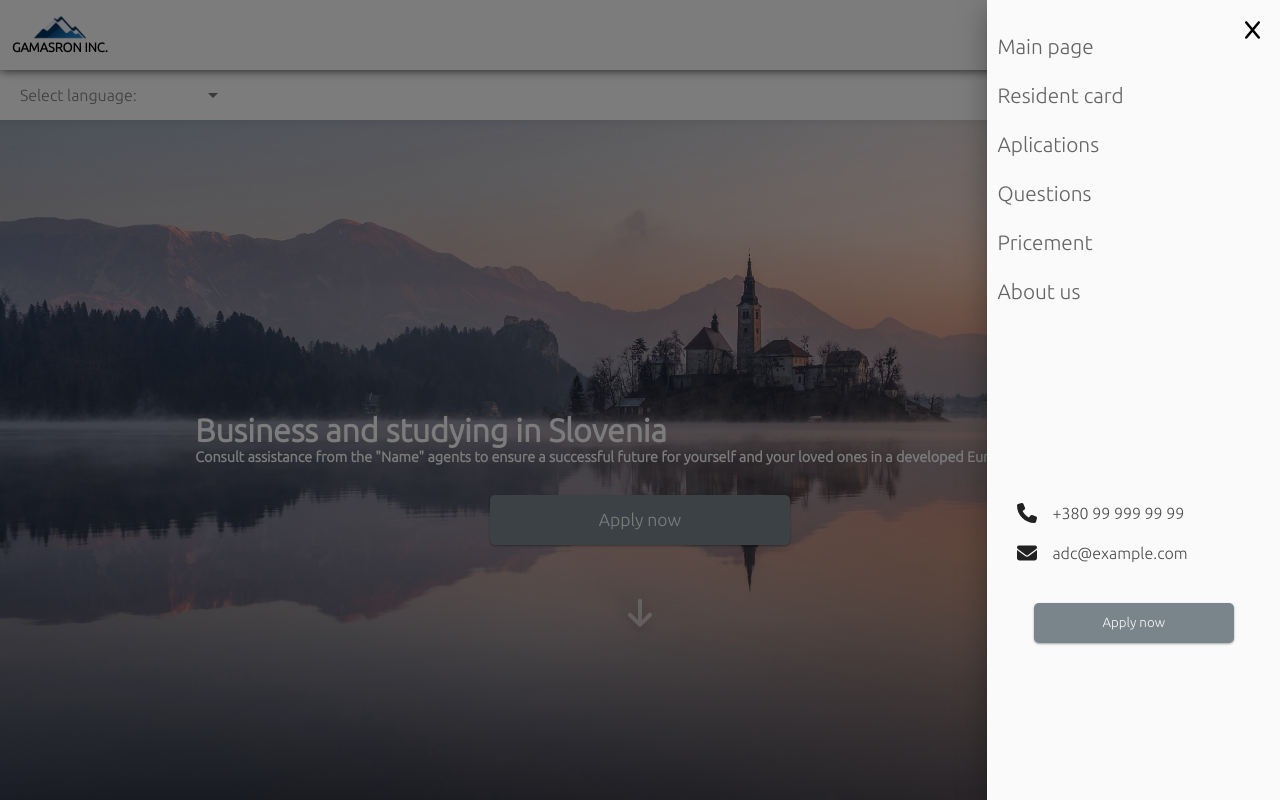
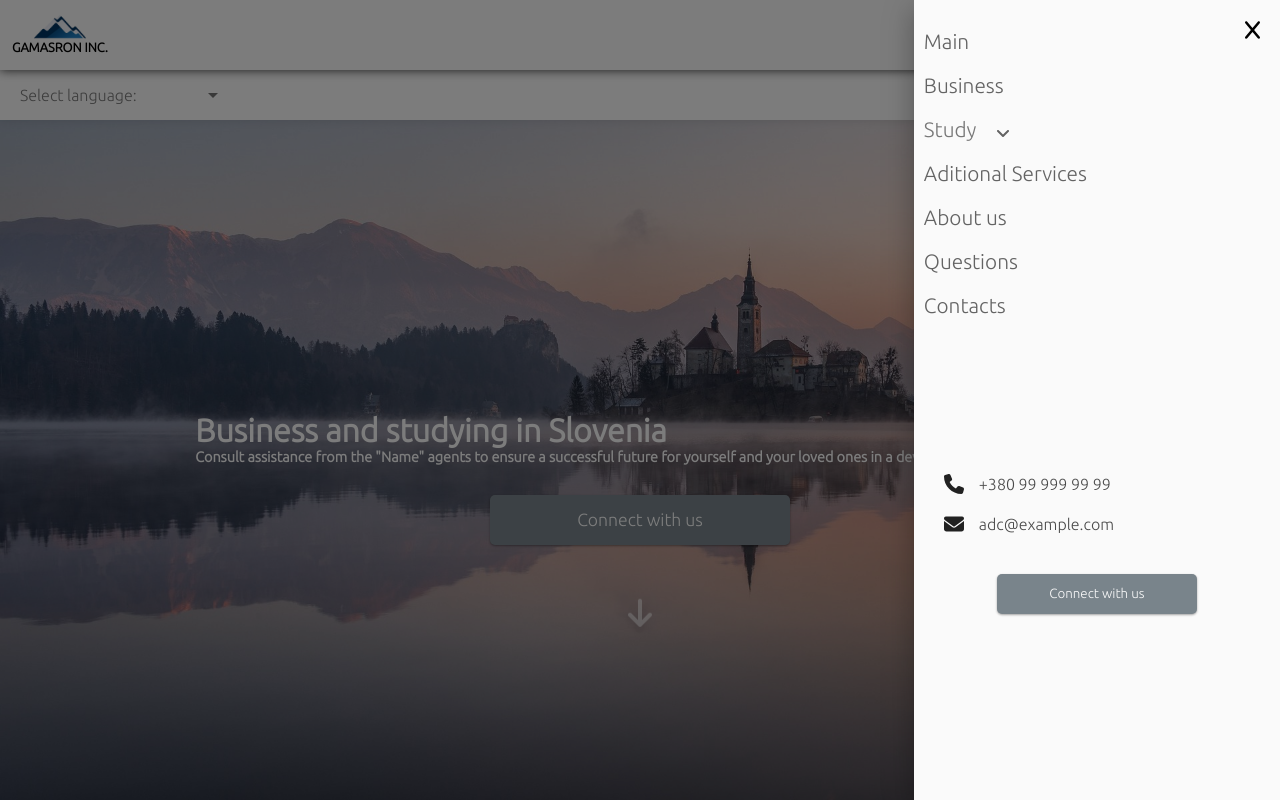
Before and after one commit to LensedStar/visacommers, a React (Create React App) app: page / in a window 1280 px wide. Both pictures are taken after a click on the button 1241 px from the left and 35 px from the top of the page. Shown: the top 800 px of the page. Built offline with nearby package versions, Linux system fonts and the light colour scheme.

Commit message:
UPDATE nav

```diff
--- a/src/App.js
+++ b/src/App.js
@@ -19,11 +19,13 @@ export default function App() {
             <ScrollToTop />
             <Routes>
                 <Route path="/" element={<Main/>} />
-                <Route path="/visa" element={<About />} />
-                <Route path="/aplication" element={<FormPage/>} />
-                <Route path="/questions" element={<FAQ />} />
-                <Route path="/pricement" element={<About />} />
-                <Route path="/about" element={<About />} />
+                <Route path="/study" element={<About />} />
+                <Route path="/hight" element={<FormPage/>} />
+                <Route path="/middle" element={<FAQ />} />
+                <Route path="/aditional" element={<About />} />
+                <Route path="/abbout" element={<About />} />
+                <Route path="/contacts" element={<About />} />
+                <Route path="/faq" element={<FAQ />} />
             </Routes>
             <Footer />
         </div>
--- a/src/Components/Header/Header.jsx
+++ b/src/Components/Header/Header.jsx
@@ -6,9 +6,9 @@ import "./HeaderStyle.scss";
 
 import {FontAwesomeIcon} from "@fortawesome/react-fontawesome";
 
-import { faBars,faX,faPhone,faEnvelope } from '@fortawesome/free-solid-svg-icons';
+import {faBars, faX, faPhone, faEnvelope, faAngleDown} from '@fortawesome/free-solid-svg-icons';
 
-import { Drawer } from '@mui/material';
+import {Drawer} from '@mui/material';
 
 import {useTranslation} from "react-i18next";
 
@@ -17,6 +17,8 @@ import SelectLocale from "./SelectLocale";
 import Button from "../Button/Button";
 
 import Logo from "./images/HeaderLogo.png";
+
+import {motion} from "framer-motion";
 
 
 export default function Header() {
@@ -32,6 +34,9 @@ export default function Header() {
         if(window.matchMedia('(prefers-color-scheme: dark)').matches)
             setTheme('dark')
     },[])*/
+
+    const [showLinks, setShowLinks] = useState(false);
+
     return(
         <header>
         <nav className="nav">
@@ -57,12 +62,51 @@ export default function Header() {
                 <div className="Navigation">
                     <article className="linksContainer">
                     <span className="navLinks">
-                        <Link to="/"  ><p onClick={()=>handleDropDown()} className="navLink">{t("navigation.main")}</p></Link>
-                        <Link to="/visa" ><p onClick={()=>handleDropDown()} className="navLink">{t("navigation.resident-card")}</p></Link>
-                        <Link to="/aplication" ><p onClick={()=>handleDropDown()} className="navLink">{t("navigation.aplications")}</p></Link>
+                        <Link to="/" ><p onClick={()=>handleDropDown()} className="navLink">{t("navigation.main")}</p></Link>
+                        <Link to="/business" ><p onClick={()=>handleDropDown()} className="navLink">{t("navigation.business")}</p></Link>
+                        <span className="navDropdown" onClick={()=>setShowLinks(!showLinks)}>
+                            <span className="navDropdownButton">
+                                <p role="button" className="navLink " >{t("navigation.study")}</p>
+                                  <motion.span
+                                      className="navDropdownButtonArrow"
+                                      variants={{
+                                          rotate:{rotate: 180},
+                                          stop:{rotate: 0}
+                                      }}
+
+                                      type="button"
+                                      whileTap={{scale: 1.8}}
+                                      animate={showLinks ? "rotate" : "stop"}
+                                      transition={{
+                                          type:"tween",
+                                          duration: .5,
+                                      }}
+                                  >
+                    <FontAwesomeIcon icon={faAngleDown}  style={{color: "#000000"}} />
+                </motion.span>
+                            </span>
+                            <motion.div
+                                className="navDropdownLinks"
+                                variants={{
+                                    open: { height: "fit-content", opacity:1},
+                                    closed: { height:0, opacity:0, margin:0}
+                                }}
+                                transition={{
+                                    type:"linear",
+                                    duration: .5,
+                                }}
+                                animate={showLinks ? "open" : "closed"}
+                            >
+                                        <>
+                                        <Link to="/" ><p onClick={()=>handleDropDown()} className="navLink navLinkDropDown navLinkDropDown1">{t("navigation.middle")}</p></Link>
+                                        <Link to="/" ><p onClick={()=>handleDropDown()} className="navLink navLinkDropDown navLinkDropDown2">{t("navigation.high")}</p></Link>
+                                        </>
+                            </motion.div>
+                        </span>
+                        <Link to="/questions" ><p onClick={()=>handleDropDown()} className="navLink">{t("navigation.additional")}</p></Link>
+                        <Link to="/additional" ><p onClick={()=>handleDropDown()} className="navLink">{t("navigation.about")}</p></Link>
                         <Link to="/questions" ><p onClick={()=>handleDropDown()} className="navLink">{t("navigation.questions")}</p></Link>
-                        <Link to="/pricement" ><p onClick={()=>handleDropDown()} className="navLink">{t("navigation.pricement")}</p></Link>
-                        <Link to="/about" ><p onClick={()=>handleDropDown()} className="navLink">{t("navigation.about")}</p></Link>
+                        <Link to="/about" ><p onClick={()=>handleDropDown()} className="navLink">{t("navigation.contacts")}</p></Link>
                     </span>
                     <button className="dropDownButton" onClick={()=>handleDropDown()}>
                         <FontAwesomeIcon icon={faX} size="xl" style={{color:"black"}}/>
--- a/src/Components/Header/HeaderStyle.scss
+++ b/src/Components/Header/HeaderStyle.scss
@@ -59,11 +59,52 @@ header{
 .Navigation{
   display: flex;
   flex-direction: column;
-  align-items: center;
+  align-items: flex-end;
   justify-content: space-between;
   height: 100%;
   padding-bottom: 40%;
   background-color: $clr-1;
+
+  .navDropdown{
+    margin: 20px 0 0 0;
+    padding: 0;
+    display: flex;
+    flex-direction: column;
+    align-items: flex-start;
+    justify-content: flex-start;
+    .navLinkDropDown{
+      margin-top: 0!important;
+    }
+  }
+
+  .navDropdownButtonArrow{
+    opacity: .6;
+    margin-left: 20px;
+  }
+  .navDropdownButton{
+    display: flex;
+    align-items: flex-end;
+  }
+
+  .navDropdownLinks{
+    font-size: 1.1rem!important;
+    overflow: hidden;
+    padding: 0 0 0 20px;
+    margin-top: 10px;
+    p{
+      font-size: 1.1rem!important;
+      margin: 18px 0;
+    }
+  }
+
+  .navLinkDropDown1{
+    padding-top:10px!important;
+  }
+
+  .navLinkDropDown2{
+    margin-bottom:0!important;
+  }
+
   .contacts {
     width: 100%;
     height: 200px;
@@ -137,7 +178,6 @@ header{
 
       .navLink {
         font-size: 1.3rem;
-        margin-top: 5px;
         opacity: .6;
 
         &:visited {
--- a/src/locales/en.json
+++ b/src/locales/en.json
@@ -1,13 +1,15 @@
 {
   "navigation": {
-    "main": "Main page",
+    "main": "Main",
+    "study": "Study",
+    "middle": "Middle school",
+    "high": "University",
+    "business": "Business",
+    "additional": "Aditional Services",
     "about": "About us",
-    "resident-card": "Resident card",
-    "aplications": "Aplications",
     "contacts": "Contacts",
+    "apply": "Connect with us",
     "questions": "Questions",
-    "pricement": "Pricement",
-    "apply": "Apply now",
     "selectLang": "Select language: "
   },
   "main": {
@@ -35,7 +37,7 @@
     "tgTag": "Telegram tag",
     "agreement": "I agree to the processing of provided personal data",
     "how-find": "How to find?",
-    "neeed-documents": "Documents needed",
+    "need-documents": "Documents needed",
     "error": {
       "agreement": "You must agree to the processing of provided personal data",
       "contact-method": "Contact method is required",
--- a/src/locales/ru.json
+++ b/src/locales/ru.json
@@ -57,13 +57,15 @@
     "title": "Как с нами связаться?"
   },
   "navigation": {
-    "main":"Главная",
-    "about":"О нас",
-    "resident-card": "ВНЖ",
-    "aplications": "Заявка",
-    "contacts": "Контакты",
+    "main": "Главная",
+    "study": "Учеба",
+    "middle": "Средняя школа",
+    "high": "Университет",
+    "business": "Бизнес",
+    "additional": "Доп. Услуги",
+    "about": "О нас",
+    "contacts": "Контакт",
     "questions": "Вопросы",
-    "pricement": "Ценник",
     "apply":"Подать заявку",
     "selectLang": "Выберете язык: "
   },
--- a/src/locales/ua.json
+++ b/src/locales/ua.json
@@ -57,12 +57,14 @@
   },
   "navigation": {
     "main": "Головна",
+    "study": "Навчання",
+    "middle": "Середня школа",
+    "high": "Університет",
+    "business": "Бізнес",
+    "additional": "Додаткові послуги",
     "about": "Про нас",
-    "resident-card": "ВНЖ",
-    "aplications": "Заявки",
     "contacts": "Контакти",
     "questions": "Питання",
-    "pricement": "Ціни",
     "apply": "Записатись",
     "selectLang": "Выберете язык УКР: "
   },
```
